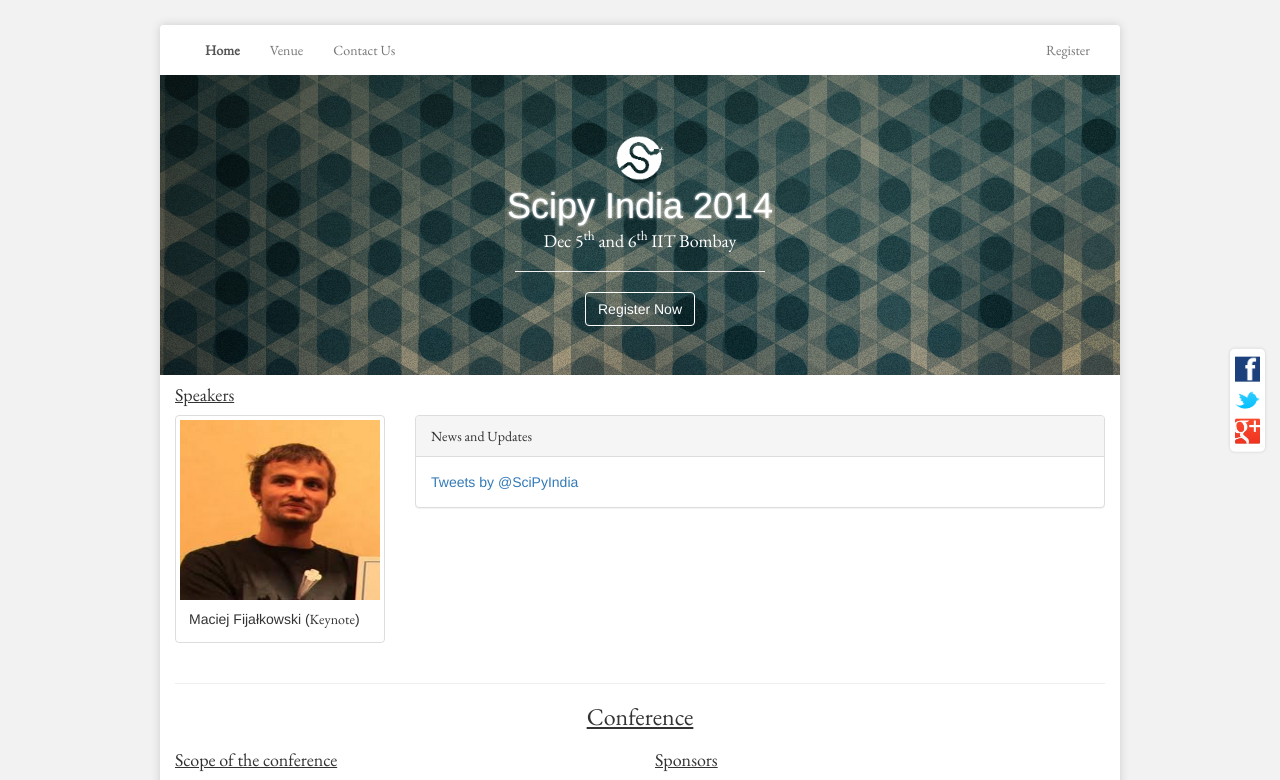
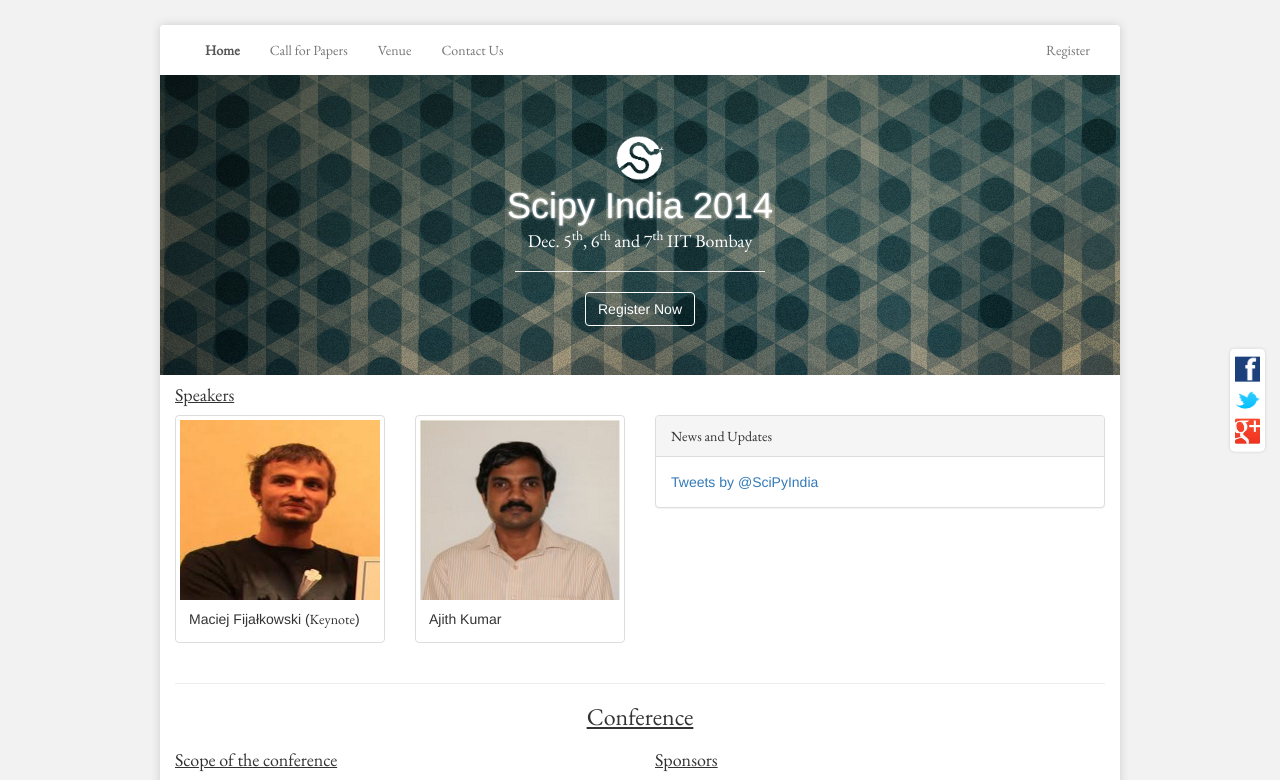
Before and after one commit to FOSSEE/scipy2014, a Django app: template static/website/templates/home.html in a window 1280 px wide. Shown: the top 780 px of the page. Run offline with Django 3.2, Linux system fonts and the light colour scheme; the template is opened without the code that fills it, so the values that code supplies are empty; parts of the project's set-up code (start-up, migrations or seed data) failed here and were passed over; some libraries are stand-ins or nearby versions.

Commit message:
changed dates & added Ajith sir back to speakers

```diff
--- a/static/website/templates/base.html
+++ b/static/website/templates/base.html
@@ -32,6 +32,7 @@
                             <li class="active"><a href="#">Schedule</a></li>
                             <li><a href="#">Invited Speakers</a></li>
                             <li><a href="#">Sponsors</a></li-->
+                            <li><a href="{% url 'website:papers' %}">Call for Papers</a></li>
                             <li><a href="{% url 'website:venue' %}">Venue</a></li>
                             <li><a href="{% url 'website:contact' %}">Contact Us</a></li>
                         </ul>
--- a/static/website/templates/home.html
+++ b/static/website/templates/home.html
@@ -32,6 +32,7 @@
                             <li><a href="#">Schedule</a></li>
                             <li><a href="#">Invited Speakers</a></li>
                             <li><a href="#">Sponsors</a></li-->
+                            <li><a href="{% url 'website:papers' %}">Call for Papers</a></li>
                             <li><a href="{% url 'website:venue' %}">Venue</a></li>
                             <li><a href="{% url 'website:contact' %}">Contact Us</a></li-->
                         </ul>
@@ -46,7 +47,7 @@
                 <div id="stage">
                     <img id="scipy-logo" src="{% static 'website/images/scipy_india_logo.png' %}" width="50">
                     <h1 id="shout">Scipy India 2014</h1>
-                    <h4 id="subtle">Dec 5<sup>th</sup> and 6<sup>th</sup> IIT Bombay</h4>
+                    <h4 id="subtle">Dec. 5<sup>th</sup>, 6<sup>th</sup> and 7<sup>th</sup> IIT Bombay</h4>
                     <hr style="width:250px;">
                     <a class="btn btn-default" href="{% url 'website:register' %}">Register Now</a>
                     <!--a class="btn btn-default" href="#">Submit Paper</a-->
@@ -68,15 +69,15 @@
                                     </div>
                                 </div>
                             </div>
-                            <!--div class="col-md-3">
+                            <div class="col-md-3">
                                 <div class="thumbnail">
                                     <img src="{% static 'website/images/ajith.jpeg' %}">
                                     <div class="caption">
                                         Ajith Kumar
                                     </div>
                                 </div>
-                            </div-->
-                            <div class="col-md-9">
+                            </div>
+                            <div class="col-md-6">
                                 <div class="panel panel-default">
                                     <div class="panel-heading garmond">
                                         News and Updates
--- a/website/urls.py
+++ b/website/urls.py
@@ -6,4 +6,5 @@ urlpatterns = patterns('',
     url(r'^venue/$', 'website.views.venue', name='venue'),
     url(r'^contact/$', 'website.views.contact', name='contact'),
     url(r'^register/$', 'website.views.register', name='register'),
+    url(r'^call-for-papers/$', 'website.views.papers', name='papers'),
 )
--- a/website/views.py
+++ b/website/views.py
@@ -17,3 +17,6 @@ def contact(request):
 
 def register(request):
     return render(request, 'website/templates/register.html')
+
+def papers(request):
+    return render(request, 'website/templates/papers.html')
```
Also changed, not shown: static/website/templates/papers.html (added, +15 -0 lines), 1 other file.
